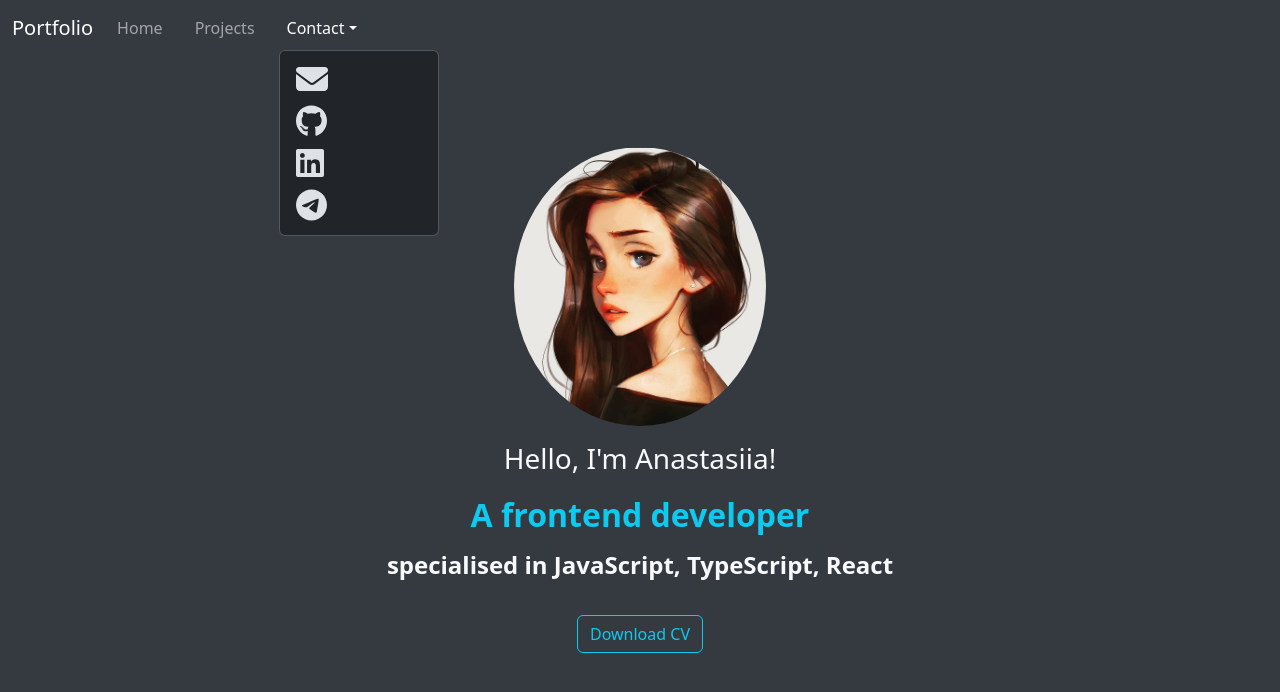
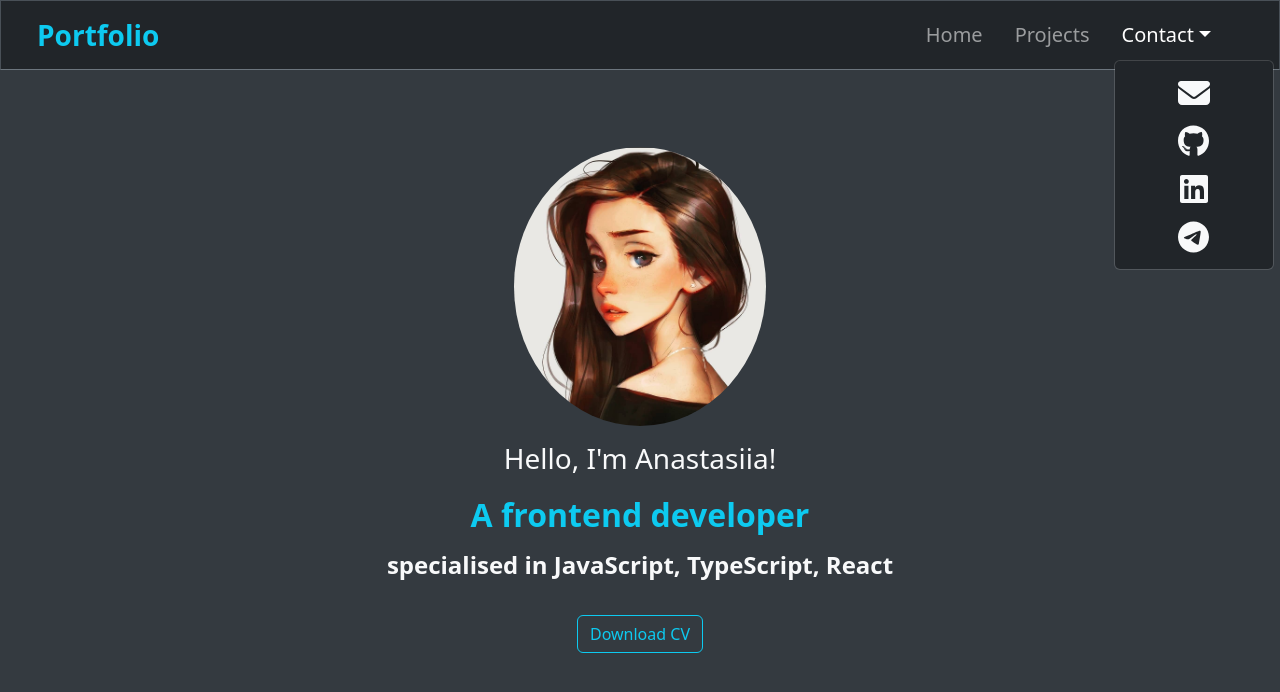
Before and after one commit to Anastasi11a/my-portfolio, a React (Create React App) app: page /portfolio in a window 1280 px wide. Both pictures are taken after a click on the button "Contact". Shown: the top 692 px of the page. Built offline with nearby package versions, Linux system fonts and the light colour scheme.

Commit message:
Updated Header component style

```diff
--- a/src/App.css
+++ b/src/App.css
@@ -1,7 +1,7 @@
 :root {
     --dark-bg: #212529;
     --bg-secondary: #343a40;
-    --dark-text: #f8f9fa;
+    --text: #f8f9fa;
     --accent: #0dcaf0;
     --border: #6c757d;
 }
@@ -10,10 +10,34 @@
     background-color: var(--bg-secondary) !important;
 }
 
+.bg-navbar {
+    background-color: var(--dark-bg) !important;
+}
+
 .text-dark-text {
-    color: var(--dark-text) !important;
+    color: var(--text) !important;
 }
 
 .text-accent {
     color: var(--accent) !important;
 }
+
+.border {
+    border-bottom: 1px solid var(--border) !important;
+}
+
+.social-item .social-icon {
+    color: var(--text);
+    transition: color 0.3s;
+}
+
+.social-item:hover .social-icon,
+.social-item:focus .social-icon {
+    color: var(--accent);
+}
+
+.dropdown-item.active,
+.dropdown-item:active {
+    background-color: transparent !important;
+    color: var(--text) !important;
+}
--- a/src/components/Header.js
+++ b/src/components/Header.js
@@ -1,17 +1,25 @@
 import { Link } from "react-router-dom";
 import { Container, Nav, Navbar, NavDropdown } from "react-bootstrap";
 import { FontAwesomeIcon } from '@fortawesome/react-fontawesome';
-
 import socials from "../constants/socials";
 
 const Header = () => {
     return (
-        <Navbar collapseOnSelect fixed="top" expand="sm" data-bs-theme="dark">
+        <Navbar
+            collapseOnSelect
+            fixed="top"
+            expand="sm"
+            data-bs-theme="dark"
+            className="py-2 px-4 bg-navbar border"
+        >
             <Container fluid>
-                <Navbar.Brand>Portfolio</Navbar.Brand>
+                <Navbar.Brand className="fs-3 fw-bold text-accent">Portfolio</Navbar.Brand>
                 <Navbar.Toggle aria-controls="responsive-navbar-nav" />
-                <Navbar.Collapse id="responsive-navbar-nav">
-                    <Nav className="me-auto" defaultActiveKey="/portfolio/">
+                <Navbar.Collapse
+                    id="responsive-navbar-nav"
+                    className="justify-content-end me-4 fs-5"
+                >
+                    <Nav defaultActiveKey="/portfolio/">
                         {[
                             { label: 'Home', to: '/portfolio/' },
                             { label: 'Projects', to: '/portfolio/projects' }
@@ -28,8 +36,9 @@ const Header = () => {
                                     href={url}
                                     target="_blank"
                                     rel="noopener noreferrer"
+                                    className="d-flex justify-content-center py-2 social-item"
                                 >
-                                    <FontAwesomeIcon icon={icon} size="2x" />
+                                    <FontAwesomeIcon icon={icon} size="2x" className="social-icon"/>
                                 </NavDropdown.Item>
                             ))}
                         </NavDropdown>
```
Also changed, not shown: src/styles.js (deleted, +0 -18 lines).
